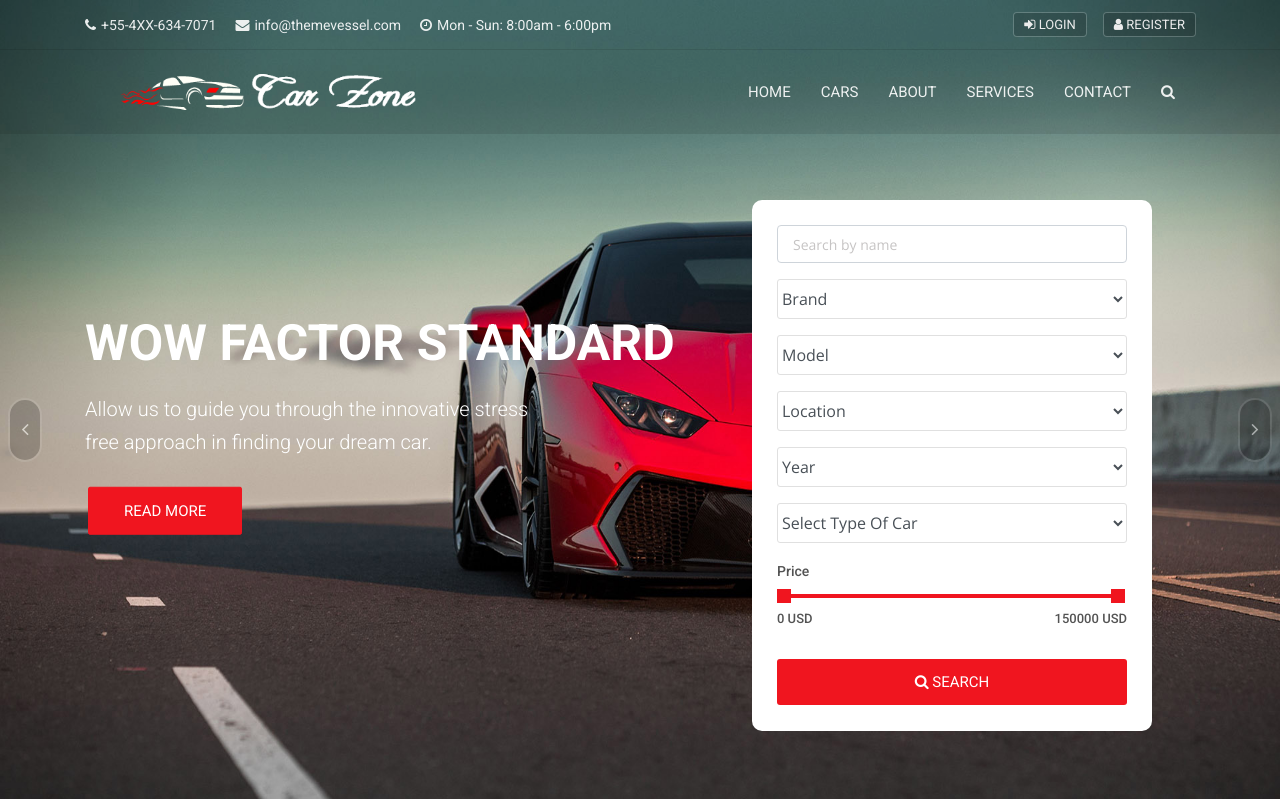
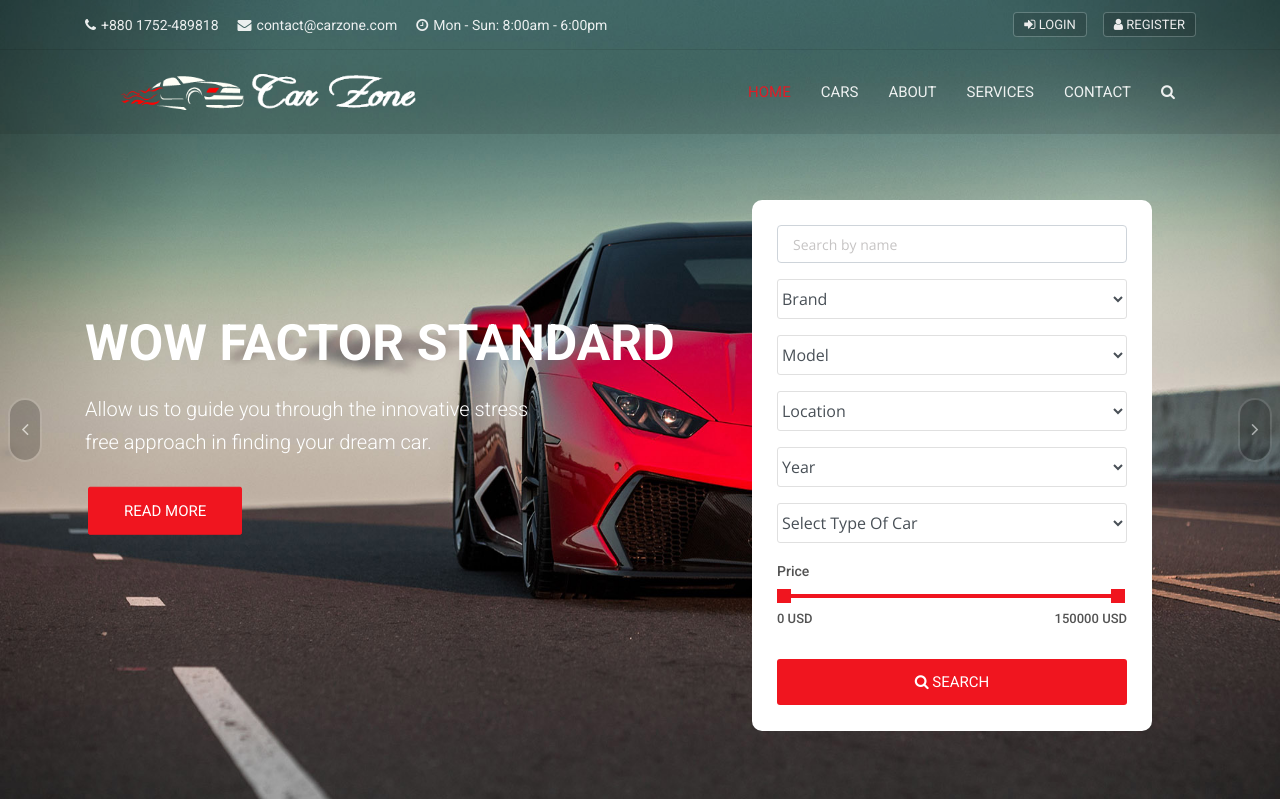
Before and after one commit to mehedi609/carzone-djangoapp, a Django app: page / in a window 1280 px wide. Shown: the top 799 px of the page. Run offline with Django 3.2, Linux system fonts and the light colour scheme; data that the repository does not hold is empty; some libraries are stand-ins or nearby versions.

Commit message:
added the active class dynamically in navbar to highlight the current page

```diff
--- a/templates/includes/footer.html
+++ b/templates/includes/footer.html
@@ -5,15 +5,15 @@
     <div class="container">
       <div class="row">
         <div class="col-lg-8">
-          <p class="copy">© 2020 <a href="#">Carzone Corp.</a> All Rights Reserved.</p>
+          <p class="copy">© {% now 'Y' %} Carzone Corp. All Rights Reserved.</p>
         </div>
         <div class="col-lg-4">
           <div class="social-list-2">
             <ul>
-              <li><a href="#" class="facebook-bg"><i class="fa fa-facebook"></i></a></li>
-              <li><a href="#" class="twitter-bg"><i class="fa fa-twitter"></i></a></li>
-              <li><a href="#" class="google-bg"><i class="fa fa-google-plus"></i></a></li>
-              <li><a href="#" class="linkedin-bg"><i class="fa fa-linkedin"></i></a></li>
+              <li><a href="https://facebook.com/" target="_blank" class="facebook-bg"><i class="fa fa-facebook"></i></a></li>
+              <li><a href="https://twitter.com/" target="_blank" class="twitter-bg"><i class="fa fa-twitter"></i></a></li>
+              <li><a href="https://google.com/" target="_blank" class="google-bg"><i class="fa fa-google-plus"></i></a></li>
+              <li><a href="https://linkedin.com/ " target="_blank" class="linkedin-bg"><i class="fa fa-linkedin"></i></a></li>
             </ul>
           </div>
         </div>
--- a/templates/includes/navbar.html
+++ b/templates/includes/navbar.html
@@ -12,7 +12,7 @@
       <div class="navbar-collapse collapse w-100" id="navbar">
         <ul class="navbar-nav ml-auto">
           <li class="nav-item">
-            <a class="nav-link dropdown-toggle" href="{% url 'home' %}">
+            <a class="nav-link {% if request.path == '/' %}active{% endif %}" href="{% url 'home' %}">
               Home
             </a>
           </li>
@@ -22,19 +22,19 @@
             </a>
           </li>
           <li class="nav-item">
-            <a class="nav-link" href="{% url 'about' %}">
+            <a class="nav-link {% if 'about' in request.path %}active{% endif %}" href="{% url 'about' %}">
               About
             </a>
           </li>
           <li class="nav-item">
-            <a class="nav-link" href="{% url 'services' %}">
+            <a class="nav-link {% if 'services' in request.path %}active{% endif %}" href="{% url 'services' %}">
               Services
             </a>
           </li>
 
 
           <li class="nav-item dropdown">
-            <a class="nav-link" href="{% url 'contact' %}">Contact</a>
+            <a class="nav-link {% if 'contact' in request.path %}active{% endif %}" href="{% url 'contact' %}">Contact</a>
           </li>
           <li class="nav-item dropdown m-hide">
             <a href="#full-page-search" class="nav-link h-icon">
--- a/templates/includes/topbar.html
+++ b/templates/includes/topbar.html
@@ -4,8 +4,8 @@
     <div class="row">
       <div class="col-lg-8 col-md-8 col-sm-7">
         <div class="list-inline">
-          <a href="tel:+55-4XX-634-7071"><i class="fa fa-phone"></i>+55-4XX-634-7071</a>
-          <a href="tel:info@themevessel.com"><i class="fa fa-envelope"></i>info@themevessel.com</a>
+          <a href="tel:+55-4XX-634-7071"><i class="fa fa-phone"></i>+880 1752-489818</a>
+          <a href="tel:info@themevessel.com"><i class="fa fa-envelope"></i>contact@carzone.com</a>
           <a href="tel:info@themevessel.com"><i class="fa fa-clock-o"></i>Mon - Sun: 8:00am - 6:00pm</a>
         </div>
       </div>
--- a/templates/pages/home.html
+++ b/templates/pages/home.html
@@ -14,7 +14,7 @@
             <h3>Wow Factor Standard</h3>
             <h5>Allow us to guide you through the innovative stress<br>
               free approach in finding your dream car.</h5>
-            <a href="services.html" class="btn btn-lg btn-theme">Read more</a>
+            <a href="{% url 'services' %}" class="btn btn-lg btn-theme">Read more</a>
           </div>
         </div>
         <div class="carousel-item banner-max-height item-bg">
@@ -23,7 +23,7 @@
             <h3>Explore Your Dream Car</h3>
             <h5>Allow us to guide you through the innovative stress<br>
               free approach in finding your dream car.</h5>
-            <a href="#" class="btn btn-lg btn-theme">Read more</a>
+            <a href="{% url 'services' %}" class="btn btn-lg btn-theme">Read more</a>
           </div>
         </div>
         <div class="carousel-item banner-max-height item-bg">
@@ -32,7 +32,7 @@
             <h3>We Are Wheel</h3>
             <h5>Allow us to guide you through the innovative stress<br>
               free approach in finding your dream car.</h5>
-            <a href="#" class="btn btn-lg btn-theme">Read more</a>
+            <a href="{% url 'services' %}" class="btn btn-lg btn-theme">Read more</a>
           </div>
         </div>
       </div>
@@ -937,7 +937,7 @@
           </div>
         </div>
         <div class="col-lg-3 col-md-4 col-sm-12">
-          <a href="contact.html" class="btn btn-md">Get in Touch</a>
+          <a href="{% url 'contact' %}" class="btn btn-md">Get in Touch</a>
         </div>
       </div>
     </div>
```
